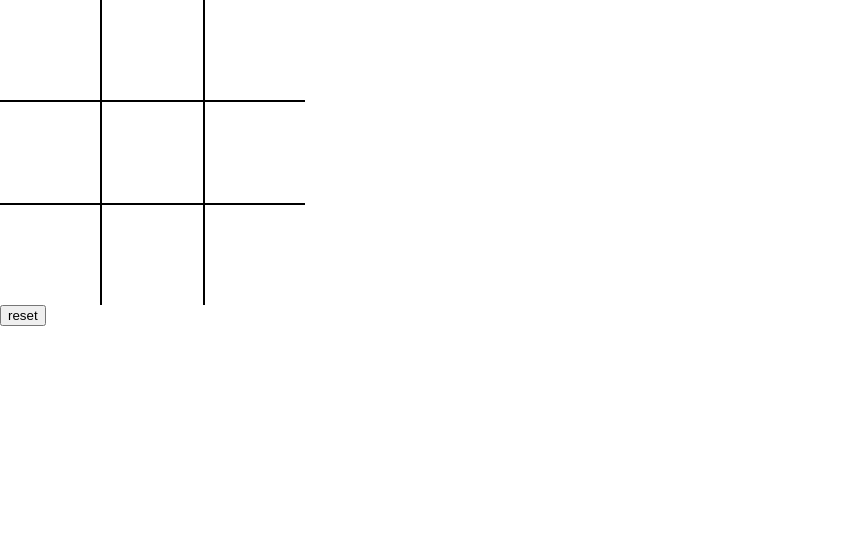
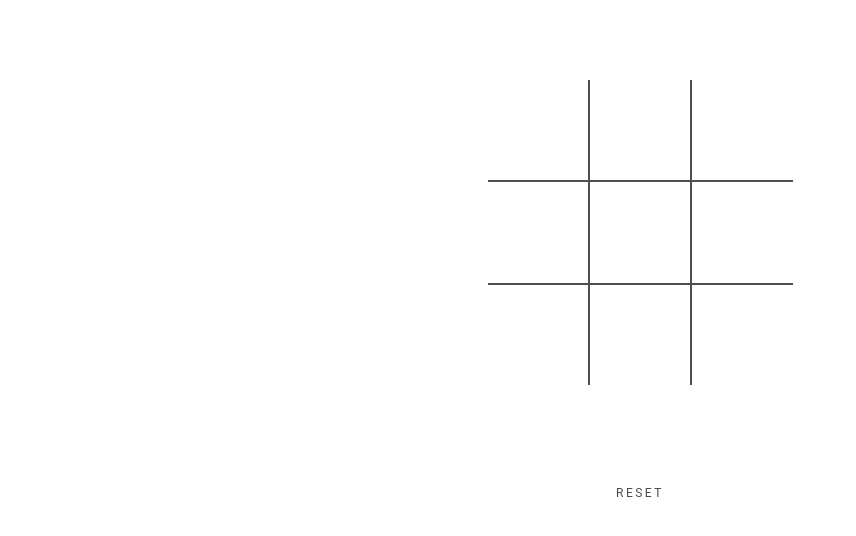
Before and after one commit to gayatribudha/tic-tac-toe, a plain HTML site: page index.html in a window 1280 px wide. Shown: the whole page, without its empty margins (0-856 px from the left). Drawn offline with Linux system fonts and the light colour scheme.

Commit message:
add style

```diff
--- a/index.html
+++ b/index.html
@@ -16,7 +16,9 @@
       <div class="item"></div>
       <div class="item"></div>
     </div>
-    <button onclick="game1.reset()">reset</button>
+    <div class="btn-wrap">
+      <button class="btn" onclick="game1.reset()">RESET</button>
+    </div>
     <div class="gameOver"></div>
     <script src="gameLogic.js"></script>
     <script src="script.js"></script>
--- a/style.css
+++ b/style.css
@@ -1,6 +1,7 @@
 body {
   padding: 0px;
   margin: 0px;
+  background-color: #ffff;
 }
 .wrapper {
   width: 305px;
@@ -10,12 +11,39 @@ body {
   grid-template-rows: repeat(3, 1fr);
   grid-column-gap: 2px;
   grid-row-gap: 2px;
-  background: black;
+  background: rgb(79, 79, 79);
+  margin: auto;
+  margin-top: 10vh;
 }
 
 .item {
-  background: white;
+  background: #fff;
   font-size: 50px;
   text-align: center;
   font-family: "Gill Sans", "Gill Sans MT", Calibri, "Trebuchet MS", sans-serif;
+  color: #353434;
 }
+
+.btn-wrap {
+  height: 100%;
+  display: flex;
+  align-items: center;
+  justify-content: center;
+  margin-top: 100px;
+}
+
+.btn {
+  font-family: "Roboto", sans-serif;
+  font-size: 12px;
+  letter-spacing: 2.5px;
+  color: #4d4c4c;
+  background-color: white;
+  border: none;
+  transition: 0.3s ease 0s;
+  cursor: pointer;
+}
+
+.btn:hover {
+  transform: translateY(-7px);
+  text-decoration: underline;
+}
```
